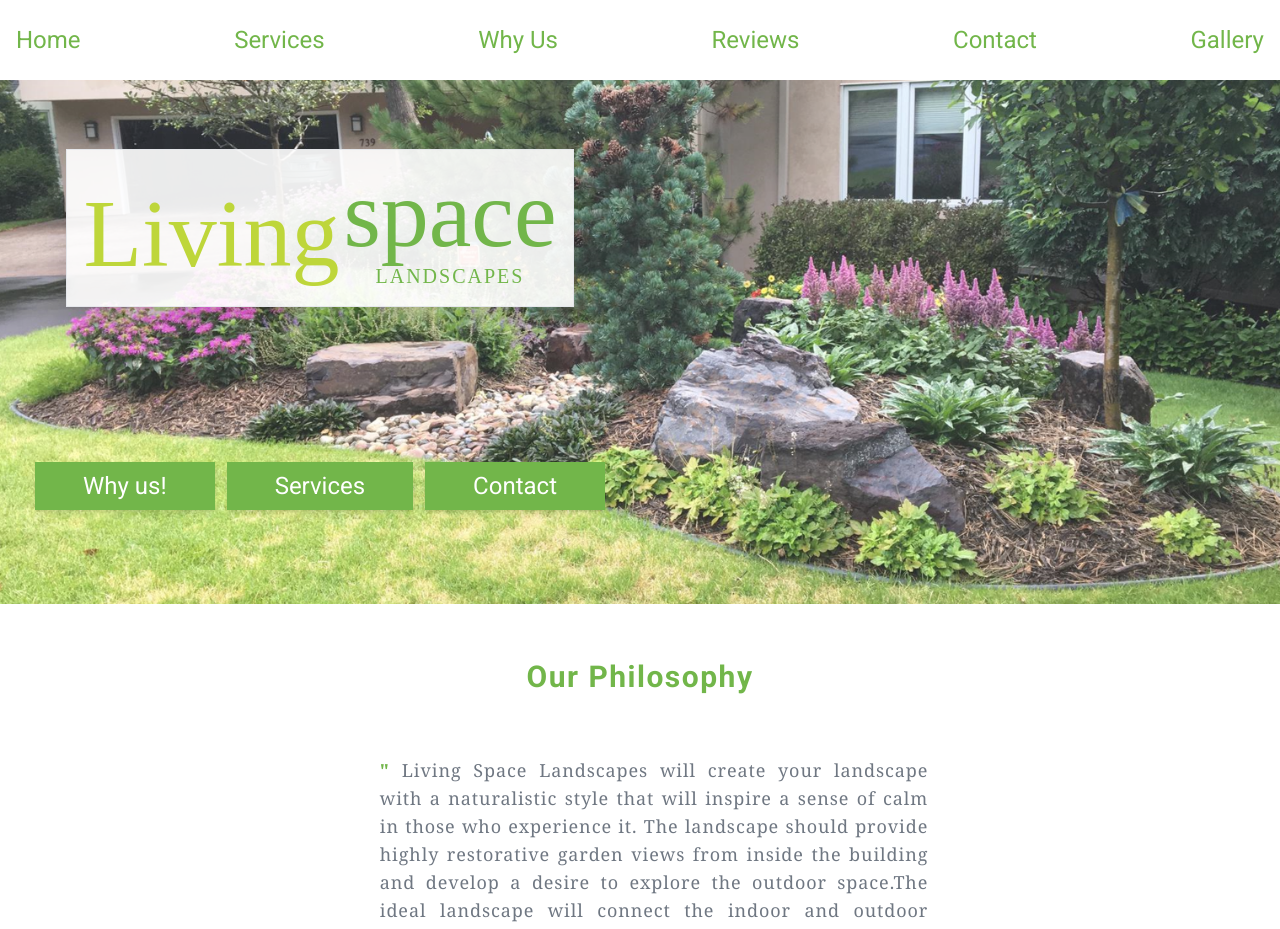
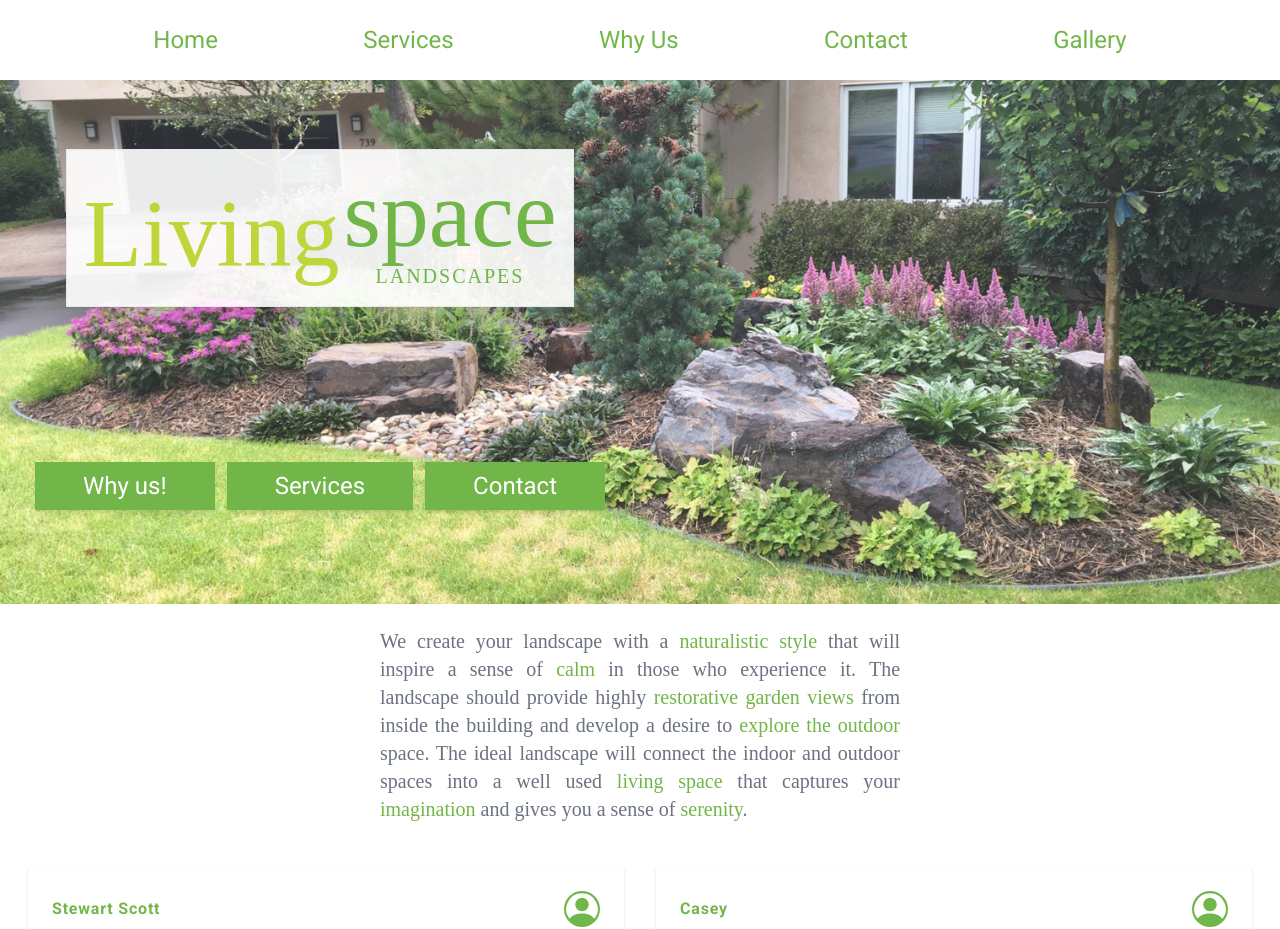
Before and after one commit to latz09/living-space-landscapes, a Next.js app: page / in a window 1280 px wide. Shown: the top 929 px of the page. Built offline with nearby package versions, Linux system fonts and the light colour scheme; a web font is replaced by a local one.

Commit message:
restyles philosphy

```diff
--- a/components/homepage/Philosophy.js
+++ b/components/homepage/Philosophy.js
@@ -3,17 +3,22 @@ import SectionHeading from '../utils/SectionHeading';
 
 const Philosophy = () => {
 	return (
-		<div className='flex items-center mr-4 md:mr-0 mt-8'>
-			<div className='prose grid justify-items-center text-gray-600 text-opacity-80 md:flex lg:grid items-center space-x-7'>
-				<SectionHeading title='Our Philosophy' />
-				<div className='text-sm text-justify sm:text-base leading-5 tracking-wider md:text-lg font-serif  py-3 px-1 '>
-					<p>
-						<span className='text-landscape-700 font-extrabold'>{`"`}</span>{' '}
-						{philosophy}
-						<span className='text-landscape-700 font-extrabold '>{`"`}</span>
-					</p>
-				</div>
-			</div>
+		<div className='text-gray-500 grid prose font-long text-justify'>
+			<p className=' text-xl'>
+				We create your landscape with a{' '}
+				<span className='text-landscape-700 '>naturalistic style </span>that
+				will inspire a sense of{' '}
+				<span className='text-landscape-700 '>calm </span>in those who
+				experience it. The landscape should provide highly{' '}
+				<span className='text-landscape-700 '> restorative garden views</span>{' '}
+				from inside the building and develop a desire to{' '}
+				<span className='text-landscape-700'> explore the outdoor </span>
+				space. The ideal landscape will connect the indoor and outdoor spaces
+				into a well used{' '}
+				<span className='text-landscape-700'> living space </span> that captures
+				your <span className='text-landscape-700'> imagination </span> and gives
+				you a sense of <span className='text-landscape-700'> serenity</span>.
+			</p>
 		</div>
 	);
 };
--- a/components/layout/NavLinks.js
+++ b/components/layout/NavLinks.js
@@ -5,7 +5,7 @@ const NavLinks = () => {
 	return (
 		<div>
 
-			<ul className='grid gap-2  justify-center bg-white   md:flex md:justify-between md:content-center md:items-center p-4 '>
+			<ul className='grid gap-2  justify-center bg-white   md:flex md:justify-evenly md:content-center md:items-center p-4 '>
 
 				<li className='nav-link'>
 					<Link href={'/'}> Home</Link>
@@ -18,9 +18,7 @@ const NavLinks = () => {
 				<li className='nav-link'>
 					<Link href={'/why-us'}>Why Us</Link>
 				</li>
-				<li className='nav-link'>
-					<Link href={'/reviews'}>Reviews</Link>
-				</li>
+
 				<li className='nav-link'>
 					<Link href={'/contact'}>Contact</Link>
 				</li>
--- a/components/reviews/Reviews.js
+++ b/components/reviews/Reviews.js
@@ -3,9 +3,13 @@ import ReviewItem from './ReviewItem';
 
 const Reviews = () => {
 
+	const [first, second] = reviews
+	const firstTwoReviews = [first, second]
+
+	console.log(firstTwoReviews)
 	return (
 		<>
-			{reviews.map((review) => (
+			{firstTwoReviews.map((review) => (
 				<div key={review.name} >
 					<ReviewItem
 						name={review.name}
--- a/data/philosophy.js
+++ b/data/philosophy.js
@@ -1,4 +1,4 @@
 export const philosophy = [
-	'Living Space Landscapes will create your landscape with a naturalistic style that will inspire a sense of calm in those who experience it. The landscape should provide highly restorative garden views from inside the building and develop a desire to explore the outdoor space.',
+	'We create your landscape with a naturalistic style that will inspire a sense of calm in those who experience it. The landscape should provide highly restorative garden views from inside the building and develop a desire to explore the outdoor space.',
 	'The ideal landscape will connect the indoor and outdoor spaces into a well used living space that captures your imagination and gives you a sense of serenity.',
 ];
--- a/pages/index.js
+++ b/pages/index.js
@@ -12,17 +12,13 @@ const HomePage = () => {
 		<div className='grid gap-4 mb-24 justify-items-center'>
 			<Hero />
 			<CustomLogo />
-
 			<Philosophy />
-
 			<div className='grid justify-items-center'>
 				<div className='grid lg:grid-cols-2 gap-8 m-7 '>
 					<Reviews />
 				</div>
-			</div>
-
+			</div>{' '}
 			<Carousel />
-
 			<ButtonLink title='Full Gallery' href={'/gallery'} />
 		</div>
 	);
```
